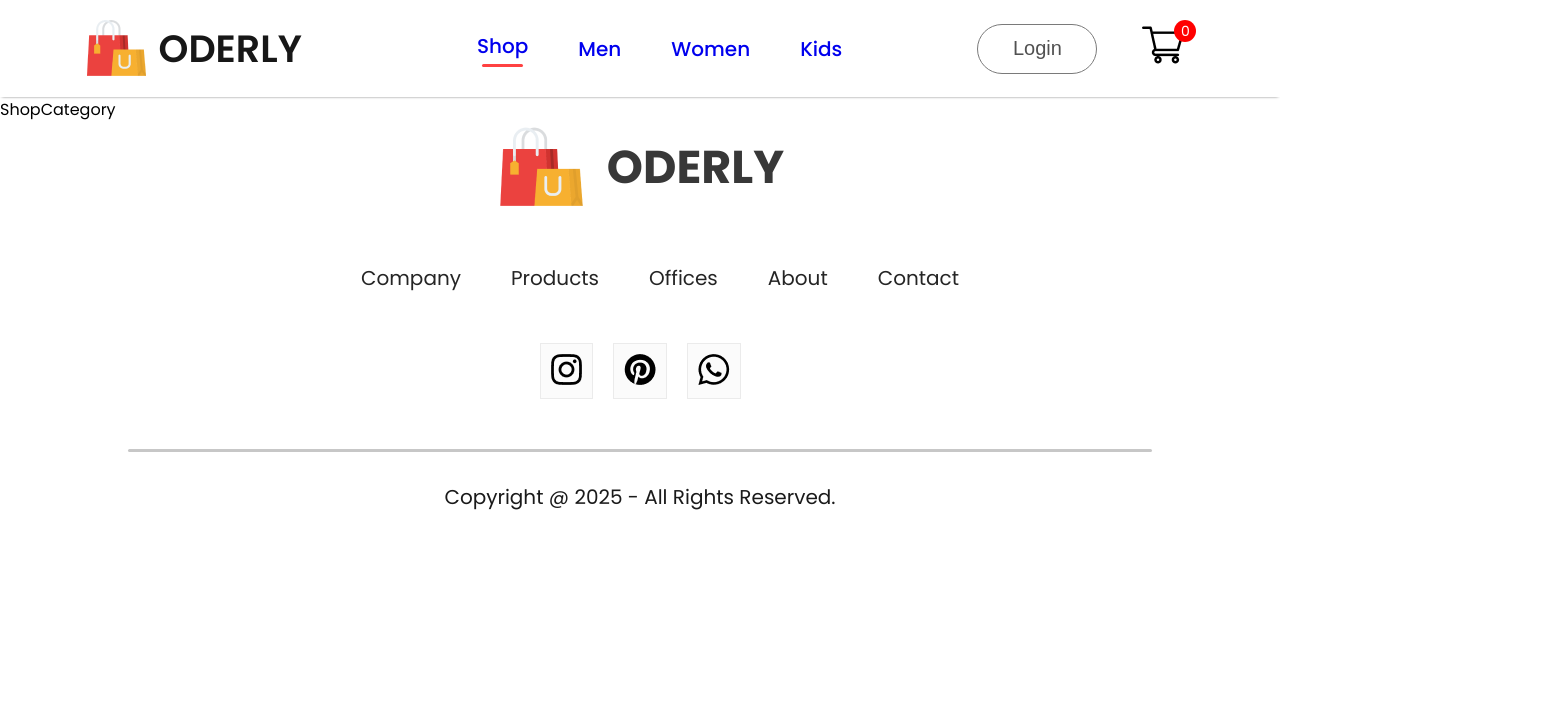
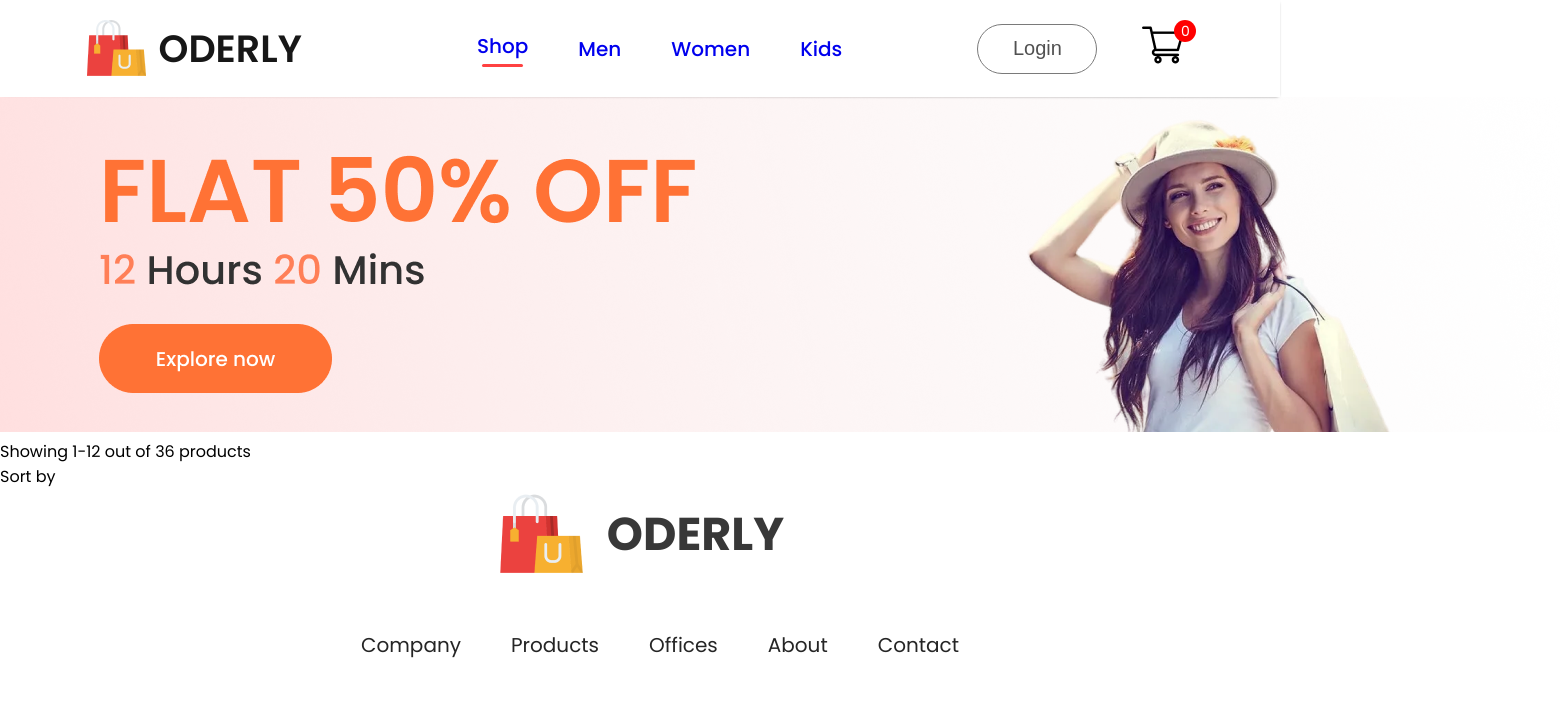
Before and after one commit to Johnny-cod/E-Commerce, a React (Create React App) app in the folder frontend/: page /womens in a window 1280 px wide. Shown: the top 708 px of the page, 1560 px wide, since content can reach past the window. Built offline with nearby package versions, Linux system fonts and the light colour scheme.

Commit message:
Shop Category Inclusion

```diff
--- a/frontend/src/App.js
+++ b/frontend/src/App.js
@@ -7,6 +7,9 @@
 import Cart from './Pages/Cart';
 import LoginSignup from './Pages/LoginSignup';
 import { Footer } from './Components/Footer/Footer';
+import men_banner from './Components/Assets/banner_mens.png'
+import women_banner from './Components/Assets/banner_women.png'
+import kid_banner from './Components/Assets/banner_kids.png'
 
 function App() {
   return (
@@ -15,9 +18,9 @@
       <Navbar/>
       <Routes>
         <Route path='/' element={<Shop/>}/>
-        <Route path='/mens' element={<ShopCategory category="men"/>}/>
-        <Route path='/womens' element={<ShopCategory category="women"/>}/>
-        <Route path='/kids' element={<ShopCategory category="kid"/>}/>
+        <Route path='/mens' element={<ShopCategory banner={men_banner} category="men"/>}/>
+        <Route path='/womens' element={<ShopCategory banner={women_banner} category="women"/>}/>
+        <Route path='/kids' element={<ShopCategory banner={kid_banner} category="kid"/>}/>
         <Route path="product" element={<Product/>}>
           <Route path=':productId' element={<Product/>}/>
         </Route>
--- a/frontend/src/Pages/ShopCategory.jsx
+++ b/frontend/src/Pages/ShopCategory.jsx
@@ -1,8 +1,23 @@
-import React from 'react'
+import React, { useContext } from 'react'
+import './CSS/ShopCategory.css'
+import { ShopContext } from '../Context/ShopComponent'
+import dropdown_icon from '../Components/Assets/dropdown_icon.png'
 
-const ShopCategory = () => {
+
+const ShopCategory = (props) => {
+  const {all_product} = useContext(ShopContext)
   return (
-    <div>ShopCategory</div>
+    <div className='shop-category'>
+      <img src={props.banner} alt="" />
+      <div className="shopcategory-indexSort">
+        <p>
+          <span>Showing 1-12</span> out of 36 products
+        </p>
+        <div className="shopcategory-sort">
+          Sort by <img src="" alt="" />
+        </div>
+      </div>
+    </div>
   )
 }
 
--- a/frontend/src/index.js
+++ b/frontend/src/index.js
@@ -2,16 +2,11 @@
 import ReactDOM from 'react-dom/client';
 import './index.css';
 import App from './App';
-import reportWebVitals from './reportWebVitals';
+import ShopContextProvider from './Context/ShopComponent';
 
 const root = ReactDOM.createRoot(document.getElementById('root'));
 root.render(
-  <React.StrictMode>
+  <ShopContextProvider>
     <App />
-  </React.StrictMode>
+  </ShopContextProvider>
 );
-
-// If you want to start measuring performance in your app, pass a function
-// to log results (for example: reportWebVitals(console.log))
-// or send to an analytics endpoint. Learn more: https://bit.ly/CRA-vitals
-reportWebVitals();
```
Also changed, not shown: frontend/src/Pages/CSS/ShopCategory.css (added).
